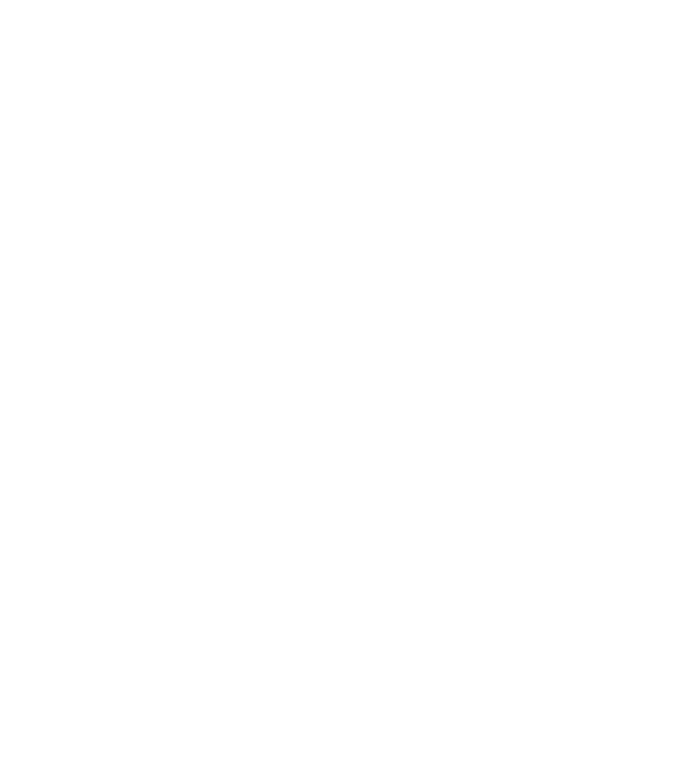
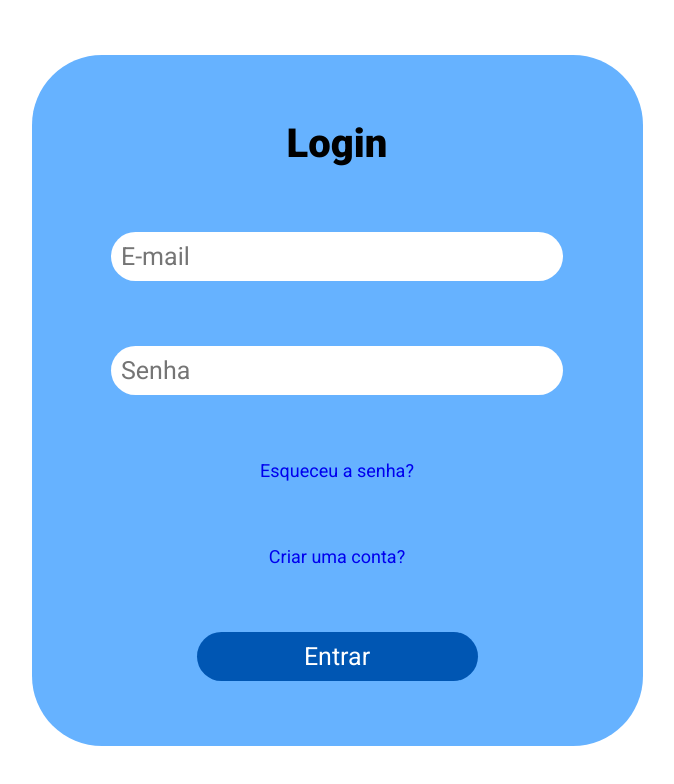
Before and after one commit to Matheus-AR/pi-frontend, a React (Vite) app: page / in a window 1280 px wide. Shown: the top 784 px of the page, without its empty margins (303-977 px from the left). Built offline with nearby package versions, Linux system fonts and the light colour scheme.

Commit message:
Criando a Tela de Login

```diff
--- a/src/App.jsx
+++ b/src/App.jsx
@@ -1,9 +1,12 @@
+import Login from "./pages/Login";
+
 function App() {
 
   return (
     <>
+      <Login />
     </>
   )
 }
 
-export default App
+export default App;
--- /dev/null
+++ b/src/components/Botao.css
@@ -0,0 +1,6 @@
+input[type="submit"] {
+    width: 281px;
+    background-color: #0056B3;
+    color: #fff;
+    font-size: 25px
+}
--- /dev/null
+++ b/src/components/Botao.jsx
@@ -0,0 +1,9 @@
+import "./Botao.css"
+
+function Botao(props) {
+    return (
+        <input type="submit" value={props.texto} />
+    )
+}
+
+export default Botao;
--- /dev/null
+++ b/src/components/Input.css
@@ -0,0 +1,11 @@
+input {
+    width: 452px;
+    border-radius: 70px;
+    padding: 10px;
+    border-style: none;
+    font-size: 25px;
+}
+
+input:focus {
+    outline: none;
+}
--- /dev/null
+++ b/src/components/Input.jsx
@@ -0,0 +1,9 @@
+import "./Input.css";
+
+function Input(props) {
+    return (
+        <input type={props.tipo} id={props.id} name={props.id} placeholder={props.texto} />
+    )
+}
+
+export default Input;
--- /dev/null
+++ b/src/components/Link.css
@@ -0,0 +1,8 @@
+a {
+    text-decoration: none;
+    font-size: 18px;
+}
+
+a:hover {
+    text-decoration: underline;
+}
--- /dev/null
+++ b/src/components/Link.jsx
@@ -0,0 +1,9 @@
+import "./Link.css";
+
+function Link(props) {
+    return (
+        <a href="#">{props.texto}</a>
+    )
+}
+
+export default Link;
--- /dev/null
+++ b/src/components/Titulo.css
@@ -0,0 +1,4 @@
+h1 {
+    font-size: 40px;
+    font-weight: 900;
+}
--- /dev/null
+++ b/src/components/Titulo.jsx
@@ -0,0 +1,9 @@
+import "./Titulo.css";
+
+function Titulo(props) {
+    return (
+        <h1>{props.texto}</h1>
+    )
+}
+
+export default Titulo;
--- a/src/index.css
+++ b/src/index.css
@@ -0,0 +1,22 @@
+@import url('https://fonts.googleapis.com/css2?family=Roboto:ital,wght@0,100;0,300;0,400;0,500;0,700;0,900;1,100;1,300;1,400;1,500;1,700;1,900&display=swap');
+
+* {
+    margin: 0;
+    padding: 0;
+    box-sizing: border-box;
+
+    font-family: 'Roboto';
+}
+
+body {
+    display: flex;
+    background-color: #fff;
+    height: 100vh;
+    justify-content: center;
+}
+
+#root {
+    display: flex;
+    justify-content: center;
+    align-items: center;
+}
--- /dev/null
+++ b/src/pages/Login.css
@@ -0,0 +1,10 @@
+.login-container {
+    display: flex;
+    flex-direction: column;
+    justify-content: space-evenly;
+    align-items: center;
+    width: 611px;
+    height: 691px;
+    border-radius: 70px;
+    background-color: #66B2FF;
+}
--- /dev/null
+++ b/src/pages/Login.jsx
@@ -0,0 +1,22 @@
+import Botao from "../components/Botao";
+import Input from "../components/Input";
+import Link from "../components/Link";
+import Titulo from "../components/Titulo";
+
+
+import "./Login.css";
+
+function Login() {
+    return (
+        <main className="login-container">
+            <Titulo texto="Login" />
+            <Input tipo="email" id="email" texto="E-mail" />
+            <Input tipo="password" id="senha" texto="Senha" />
+            <Link texto="Esqueceu a senha?" />
+            <Link texto="Criar uma conta?" />
+            <Botao texto="Entrar" />
+        </main>
+    )
+}
+
+export default Login;
```
